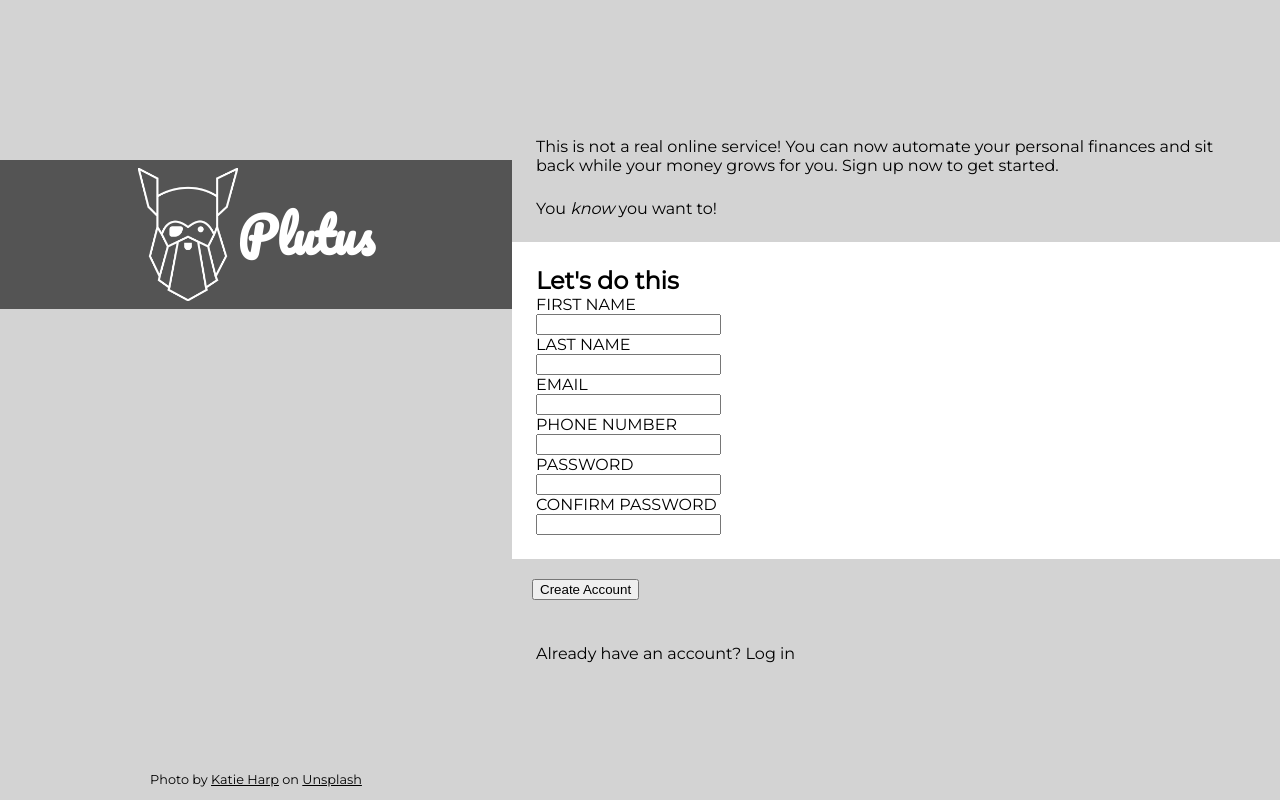
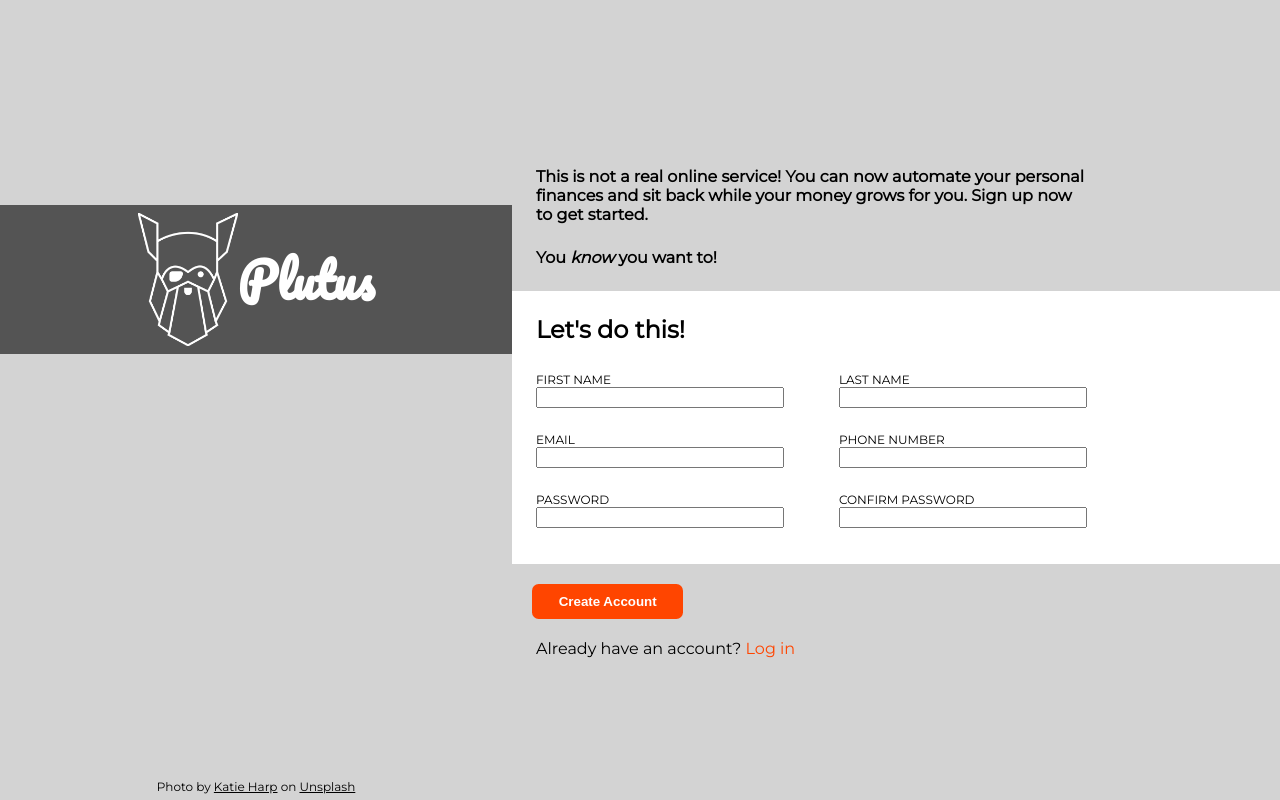
Before and after one commit to jcidp/sign-up-form, a plain HTML site: page index.html in a window 1280 px wide. Drawn offline with Linux system fonts and the light colour scheme.

Commit message:
Improve overall style and layout

```diff
--- a/index.html
+++ b/index.html
@@ -20,19 +20,33 @@
         <p>You <em>know</em> you want to!</p>
         <form action="">
             <fieldset>
-                <h2>Let's do this</h2>
+                <h2>Let's do this!</h2>
+                <ul>
+                    <li>
                         <label for="first-name">FIRST NAME</label>
                         <input type="text" id="first-name">
+                    </li>
+                    <li>
                         <label for="last-name">LAST NAME</label>
                         <input type="text" id="last-name">
+                    </li>
+                    <li>
                         <label for="email">EMAIL</label>
                         <input type="email" id="email" name="email">
+                    </li>
+                    <li>
                         <label for="phone">PHONE NUMBER</label>
                         <input type="tel" id="phone" name="phone">
+                    </li>
+                    <li>
                         <label for="pwd">PASSWORD</label>
                         <input type="password" id="pwd" name="pwd">
+                    </li>
+                    <li>
                         <label for="confirm-pwd">CONFIRM PASSWORD</label>
                         <input type="password" id="confirm-pwd" name="confirm-pwd">
+                    </li>
+                </ul>
             </fieldset>
             <button>Create Account</button>
         </form>
--- a/style.css
+++ b/style.css
@@ -7,6 +7,7 @@
 :root {
     font-family: 'Montserrat', sans-serif;
     font-size: 16px;
+    /* TODO: Add variables for: max text ch width, colors*/
 }
 
 body {
@@ -27,12 +28,10 @@ header {
 
 .logo-section {
     background-color: rgba(0, 0, 0, 0.6);
+    margin-top: 40%;
     display: flex;
     justify-content: center;
     align-items: center;
-    position: absolute;
-    top: 20%;
-    width: 100%;
 }
 
 img {
@@ -51,8 +50,9 @@ h1 {
     width: 100%;
     position: absolute;
     bottom: 0;
-    font-size: 0.8em;
+    font-size: 0.75em;
     text-align: center;
+    margin-bottom: 0.5em;
 }
 
 #photo-by>a {
@@ -61,10 +61,16 @@ h1 {
 
 main {
     margin: auto 0;
+    width: 100%;
 }
 
 main>p, button {
     margin: 1.5em;
+    font-weight: bold;
+}
+
+main>p {
+    max-width: 52ch;
 }
 
 fieldset {
@@ -81,3 +87,45 @@ h2 {
 label {
     display: block;
 }
+
+ul {
+    max-width: 52ch;
+    padding: 0;
+    display: flex;
+    flex-wrap: wrap;
+    margin-bottom: 0;
+}
+
+li {
+    font-size: 0.75em;
+    list-style-type: none;
+    padding: 1em 0;
+    flex: 1 0 45%;
+}
+
+li:nth-of-type(even) {
+    margin-left: 10%;
+}
+
+input {
+    width: 100%;
+    box-sizing: border-box;
+}
+
+form + p {
+    margin-top: 0;
+    font-weight: 100;
+    margin-bottom: 0;
+}
+
+button {
+    background-color: orangered;
+    color: white;
+    border-style: none;
+    border-radius: 0.5em;
+    padding: 0.75em 2em;
+}
+
+#login {
+    color: orangered;
+}
```
Lines whose indentation alone changed are shown as unchanged.
